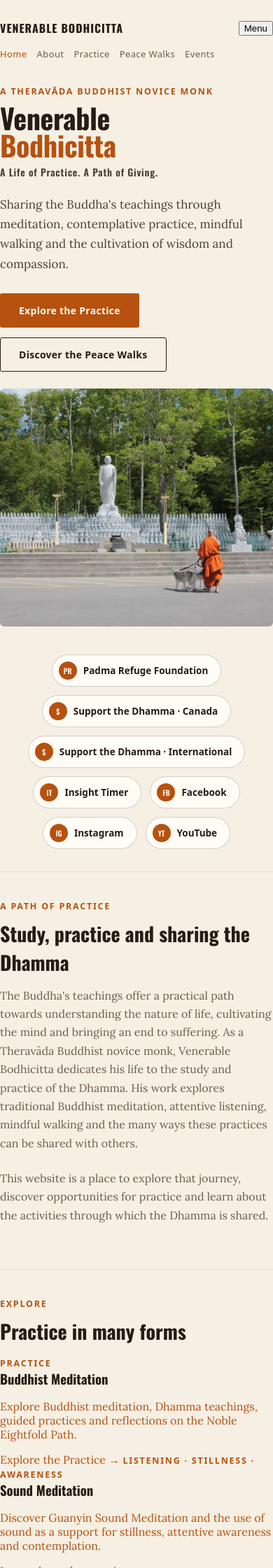
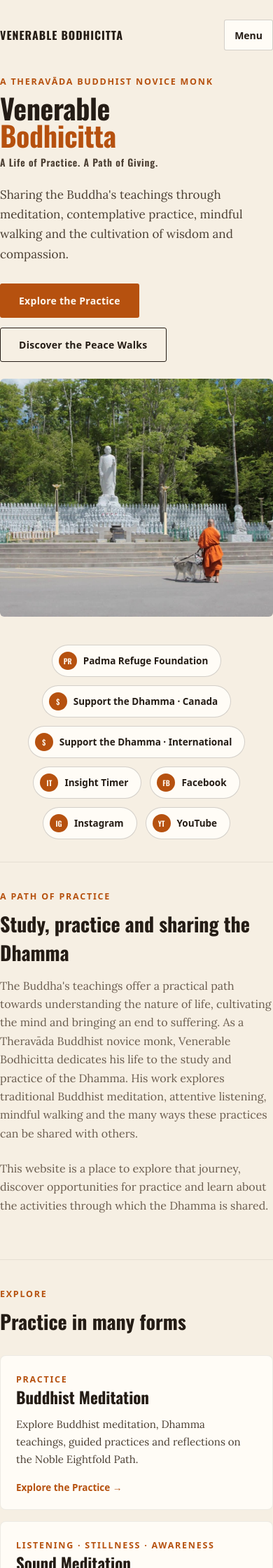
Before and after one commit to connectthu/bhantebo, a Jekyll site: the page built from index.html, in a window 390 px wide. Shown: the top 2240 px of the page at 70% size. Built offline with Jekyll 4.4.1, drawn with Linux system fonts in a browser that asks for light colours.

```diff
--- a/assets/css/style.scss
+++ b/assets/css/style.scss
@@ -754,3 +754,105 @@
   font-size: clamp(32px, 4.4vw, 52px);
   line-height: 1.02;
 }
+
+/* Personal monastic website pages */
+.nav-toggle { display: none; }
+.content-grid {
+  display: grid;
+  grid-template-columns: repeat(2, minmax(0, 1fr));
+  gap: 16px;
+  margin-top: 28px;
+}
+.content-grid--three { grid-template-columns: repeat(3, minmax(0, 1fr)); }
+.content-card {
+  display: block;
+  padding: clamp(22px, 3vw, 32px);
+  background: var(--card-bg);
+  border: 1px solid var(--border);
+  border-radius: 8px;
+  color: var(--ink-soft);
+}
+a.content-card:hover { text-decoration: none; border-color: var(--accent); }
+.content-card h2 { font-size: clamp(24px, 2.8vw, 32px); }
+.content-card h3 { font-size: 23px; margin-bottom: 10px; }
+.content-card p { font-size: 15px; line-height: 1.65; margin: 0 0 16px; }
+.content-card .eyebrow { margin-bottom: 12px; }
+.content-card .read { font-family: system-ui, sans-serif; font-size: 13.5px; font-weight: 600; color: var(--accent); }
+.event-card {
+  display: grid;
+  grid-template-columns: minmax(220px, 0.8fr) minmax(280px, 1.2fr);
+  gap: clamp(22px, 4vw, 40px);
+  align-items: center;
+  padding: clamp(20px, 4vw, 36px);
+  background: var(--card-bg);
+  border: 1px solid var(--border);
+  border-radius: 8px;
+}
+.event-poster-placeholder {
+  min-height: 320px;
+  padding: 28px;
+  display: flex;
+  flex-direction: column;
+  align-items: center;
+  justify-content: center;
+  gap: 12px;
+  border: 1px dashed var(--border-strong);
+  background: var(--bg);
+  color: var(--ink-mute);
+  text-align: center;
+}
+.event-poster-placeholder strong { font-family: 'Oswald', sans-serif; font-size: clamp(28px, 4vw, 42px); color: var(--ink); }
+.event-poster-placeholder > span:last-child { font: 13px system-ui, sans-serif; }
+.event-date { font: 600 14px system-ui, sans-serif; letter-spacing: 0.08em; text-transform: uppercase; color: var(--accent); }
+.event-card-content h2 { margin-top: 10px; }
+.event-poster-image { display: block; width: 100%; max-height: 620px; object-fit: contain; background: var(--bg); border-radius: 4px; }
+.event-time { margin: 0 0 6px; font: 600 14px system-ui, sans-serif; color: var(--ink-mute); }
+.event-location { margin: 0 0 4px; font: 600 14px system-ui, sans-serif; color: var(--ink-mute); }
+.event-address { margin: 0 0 16px; font: 14px system-ui, sans-serif; color: var(--ink-mute); }
+.event-description { max-width: 56ch; line-height: 1.65; color: var(--ink-soft); margin-bottom: 22px; }
+.event-card .btn:disabled { cursor: not-allowed; opacity: 0.7; }
+.event-contact { margin-top: 28px; }
+.feature-story {
+  display: grid;
+  grid-template-columns: minmax(260px, 1fr) minmax(280px, 1fr);
+  gap: clamp(24px, 5vw, 64px);
+  align-items: center;
+}
+.feature-story-media img, .walk-banner { width: 100%; border-radius: 6px; }
+.feature-story-media img { max-height: 440px; object-fit: cover; }
+.generosity, .closing-reflection { text-align: center; }
+.generosity .lede, .closing-reflection .lede { margin-left: auto; margin-right: auto; }
+.walk-banner { max-height: 460px; object-fit: cover; }
+.photo-gallery figure { margin: 0; }
+.photo-gallery figcaption { padding: 9px 12px; background: var(--card-bg); color: var(--ink-mute); font-size: 13px; line-height: 1.4; }
+.footer-identity { flex-basis: 100%; display: flex; flex-direction: column; gap: 5px; color: var(--ink); }
+.footer-identity strong { font-family: 'Oswald', sans-serif; font-size: 19px; }
+.footer-identity span { color: var(--ink-mute); font-size: 14px; }
+.footer-dana { flex-basis: 100%; max-width: 62ch; color: var(--ink-mute); font-size: 14px; line-height: 1.6; }
+.footer-admin { display: flex; gap: 16px; }
+a:focus-visible, button:focus-visible { outline: 3px solid var(--accent); outline-offset: 3px; }
+
+@media (max-width: 760px) {
+  .site-header { position: relative; align-items: center; }
+  .nav-toggle {
+    display: inline-flex;
+    align-items: center;
+    min-height: 44px;
+    padding: 8px 14px;
+    border: 1px solid var(--border-strong);
+    border-radius: 3px;
+    background: var(--card-bg);
+    color: var(--ink);
+    font: 600 14px system-ui, sans-serif;
+  }
+  .site-header nav { display: none; flex-basis: 100%; flex-direction: column; gap: 0; padding: 8px 0; }
+  .site-header nav.is-open { display: flex; }
+  .site-header nav a { padding: 12px 4px; border-top: 1px solid var(--border); }
+  .content-grid, .content-grid--three, .feature-story { grid-template-columns: 1fr; }
+  .feature-story-media { order: 1; }
+  .event-card { grid-template-columns: 1fr; }
+  .event-poster-placeholder { min-height: 240px; }
+}
+@media (prefers-reduced-motion: reduce) {
+  html { scroll-behavior: auto; }
+}
```
